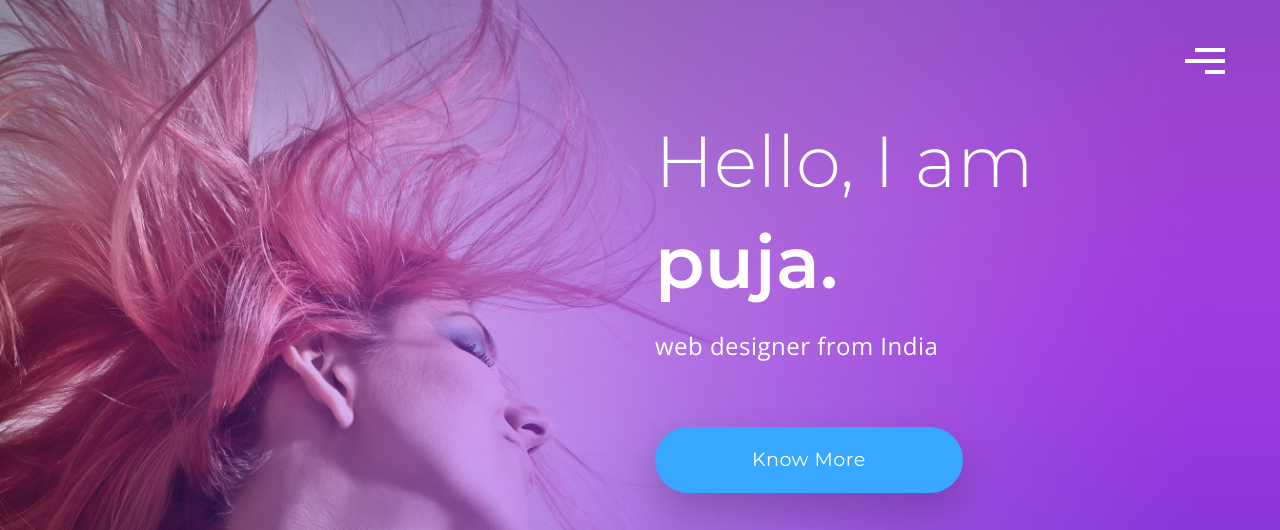
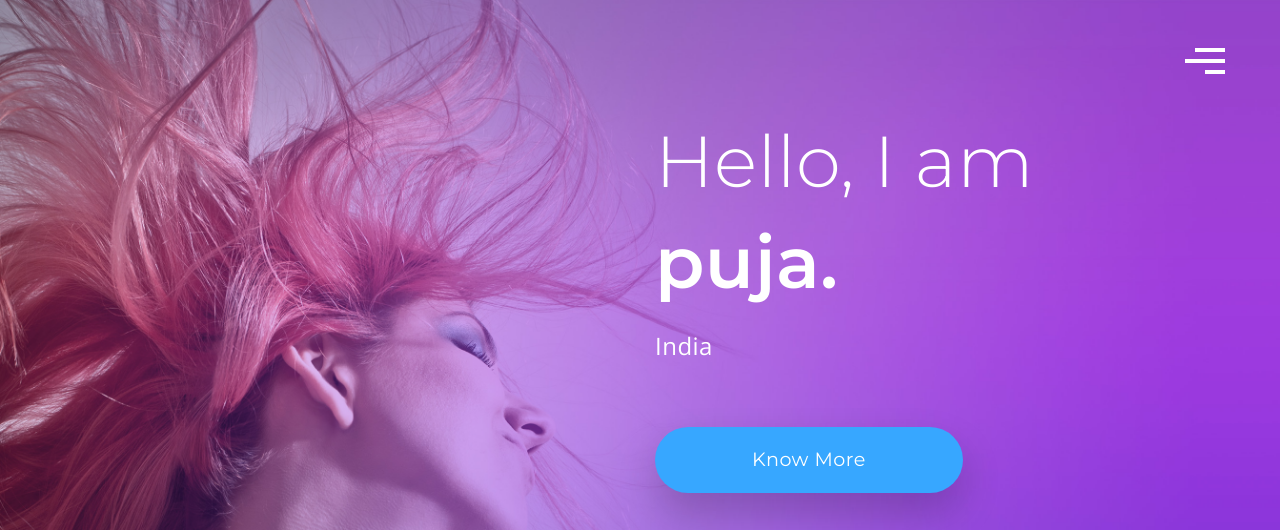
Before and after one commit to Kaviyarasu12345/myproject1, a plain HTML site: page Maria Ferrero Free Website Template - Free-CSS.com/One-Page-Portfolio-Template-master/index.html in a window 1280 px wide. Shown: the top 530 px of the page. Drawn offline with nearby package versions, Linux system fonts and the light colour scheme; a script that the page names is missing.

Commit message:
h3tagchange

```diff
--- a/Maria Ferrero Free Website Template - Free-CSS.com/One-Page-Portfolio-Template-master/index.html
+++ b/Maria Ferrero Free Website Template - Free-CSS.com/One-Page-Portfolio-Template-master/index.html
@@ -51,7 +51,7 @@
               <!-- <a href="#" class="menu"><img src="assets/menu.png"></a> -->
               <div class="hero-text">
                 <h1><span>Hello, I am</span><br>puja.</h1>
-                <h3>web designer from India</h3>
+                <h3> India</h3>
                 <a href="#" class="btn btn-lg btn-primary">Know More</a>
                 <ul class="social-links">
                   <li class="label">Join me here</li>
```
